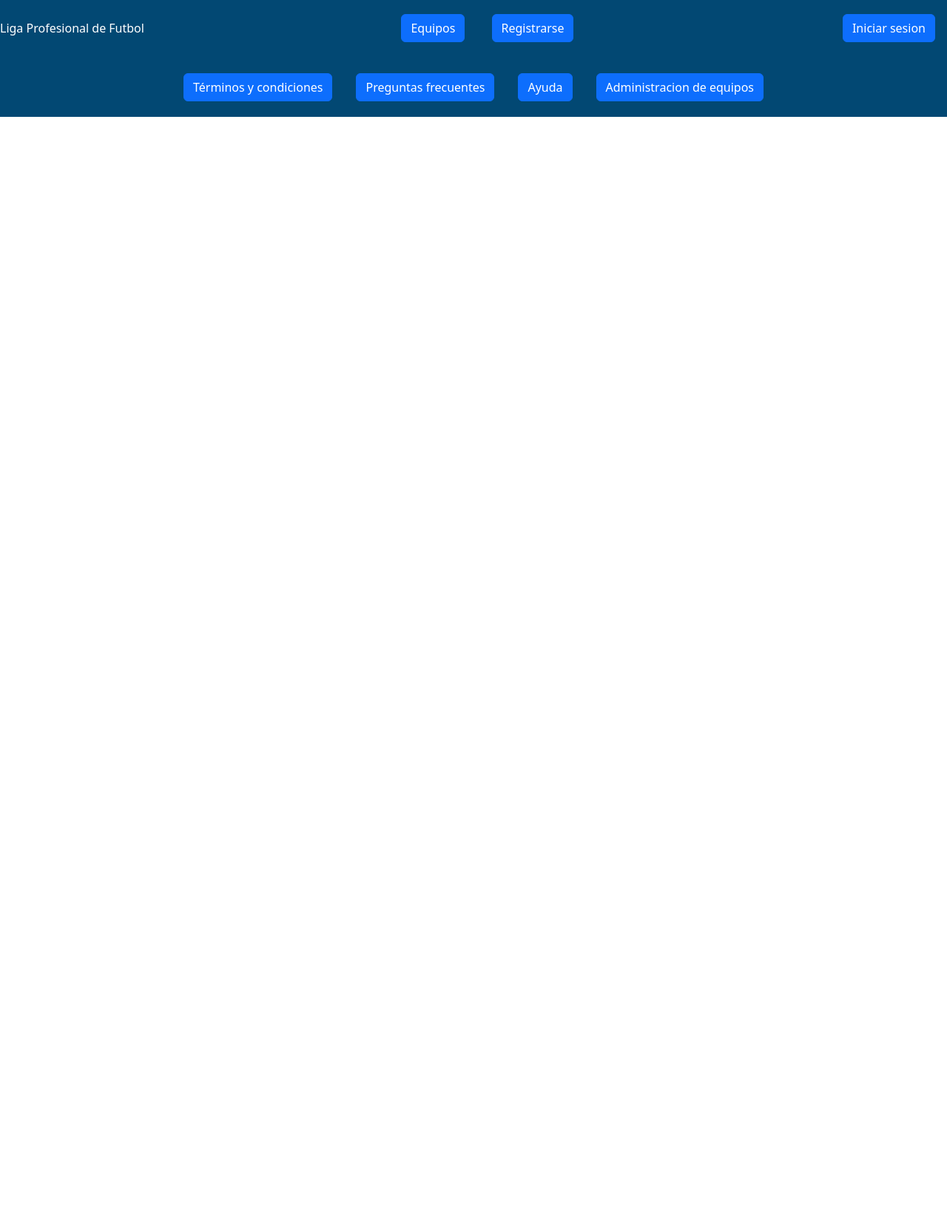
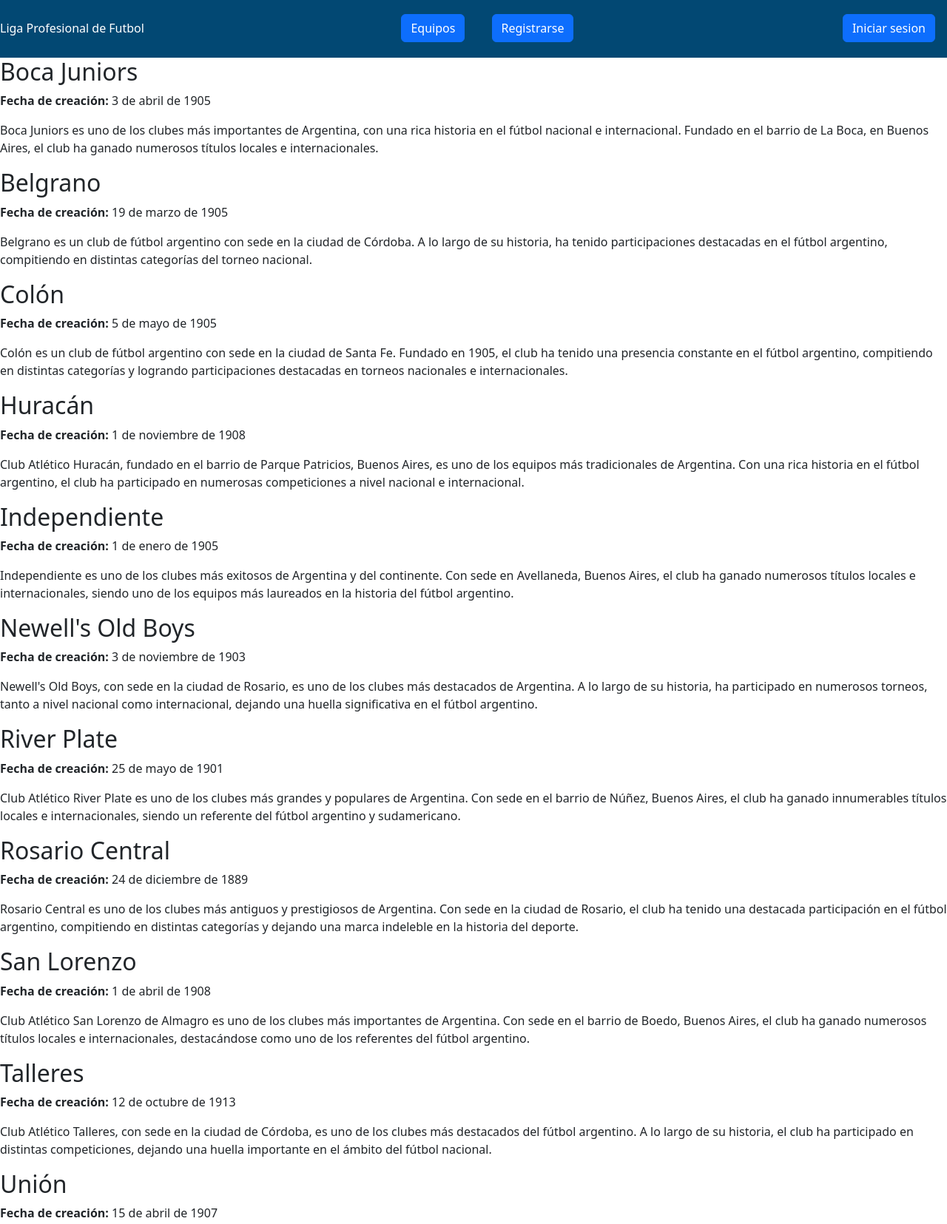
Before and after one commit to gml33/tp-codo-a-codo, a plain HTML site: page pages/detalle.html in a window 1280 px wide. Shown: the part 2-1657 px from the top of the page at 74% size. Before the commit the page ends 800 px from the top, so only its background shows below. Drawn offline with nearby package versions, Linux system fonts and the light colour scheme; files that its build step writes are made by us from their sources.

Commit message:
Detalles por equipo

```diff
--- a/pages/detalle.html
+++ b/pages/detalle.html
@@ -20,6 +20,90 @@
         </nav>
     </header>
 
+    <!-- Contenedor de Boca Juniors -->
+    <div class=info_equipo id="info_boca">
+        <h2>Boca Juniors</h2>
+        <p><strong>Fecha de creación:</strong> 3 de abril de 1905</p>
+        <p>Boca Juniors es uno de los clubes más importantes de Argentina, con una rica historia en el fútbol nacional e internacional. Fundado en el barrio de La Boca, en Buenos Aires, el club ha ganado numerosos títulos locales e internacionales.</p>
+    </div>
+
+    <!-- Contenedor de Belgrano -->
+    <div class=info_equipo id="info_belgrano">
+        <h2>Belgrano</h2>
+        <p><strong>Fecha de creación:</strong> 19 de marzo de 1905</p>
+        <p>Belgrano es un club de fútbol argentino con sede en la ciudad de Córdoba. A lo largo de su historia, ha tenido participaciones destacadas en el fútbol argentino, compitiendo en distintas categorías del torneo nacional.</p>
+    </div>
+
+    <!-- Contenedor de Colón -->
+    <div class=info_equipo id="info_colon">
+        <h2>Colón</h2>
+        <p><strong>Fecha de creación:</strong> 5 de mayo de 1905</p>
+        <p>Colón es un club de fútbol argentino con sede en la ciudad de Santa Fe. Fundado en 1905, el club ha tenido una presencia constante en el fútbol argentino, compitiendo en distintas categorías y logrando participaciones destacadas en torneos nacionales e internacionales.</p>
+    </div>
+
+    <!-- Contenedor de Huracán -->
+    <div class=info_equipo id="info_huracan">
+        <h2>Huracán</h2>
+        <p><strong>Fecha de creación:</strong> 1 de noviembre de 1908</p>
+        <p>Club Atlético Huracán, fundado en el barrio de Parque Patricios, Buenos Aires, es uno de los equipos más tradicionales de Argentina. Con una rica historia en el fútbol argentino, el club ha participado en numerosas competiciones a nivel nacional e internacional.</p>
+    </div>
+
+    <!-- Contenedor de Independiente -->
+    <div class=info_equipo id="info_independiente">
+        <h2>Independiente</h2>
+        <p><strong>Fecha de creación:</strong> 1 de enero de 1905</p>
+        <p>Independiente es uno de los clubes más exitosos de Argentina y del continente. Con sede en Avellaneda, Buenos Aires, el club ha ganado numerosos títulos locales e internacionales, siendo uno de los equipos más laureados en la historia del fútbol argentino.</p>
+    </div>
+
+    <!-- Contenedor de Newells -->
+    <div class=info_equipo id="info_newells">
+        <h2>Newell's Old Boys</h2>
+        <p><strong>Fecha de creación:</strong> 3 de noviembre de 1903</p>
+        <p>Newell's Old Boys, con sede en la ciudad de Rosario, es uno de los clubes más destacados de Argentina. A lo largo de su historia, ha participado en numerosos torneos, tanto a nivel nacional como internacional, dejando una huella significativa en el fútbol argentino.</p>
+    </div>
+
+    <!-- Contenedor de River Plate -->
+    <div class=info_equipo id="info_river">
+        <h2>River Plate</h2>
+        <p><strong>Fecha de creación:</strong> 25 de mayo de 1901</p>
+        <p>Club Atlético River Plate es uno de los clubes más grandes y populares de Argentina. Con sede en el barrio de Núñez, Buenos Aires, el club ha ganado innumerables títulos locales e internacionales, siendo un referente del fútbol argentino y sudamericano.</p>
+    </div>
+
+    <!-- Contenedor de Rosario Central -->
+    <div class=info_equipo id="info_rosariocentral">
+        <h2>Rosario Central</h2>
+        <p><strong>Fecha de creación:</strong> 24 de diciembre de 1889</p>
+        <p>Rosario Central es uno de los clubes más antiguos y prestigiosos de Argentina. Con sede en la ciudad de Rosario, el club ha tenido una destacada participación en el fútbol argentino, compitiendo en distintas categorías y dejando una marca indeleble en la historia del deporte.</p>
+    </div>
+
+    <!-- Contenedor de San Lorenzo -->
+    <div class=info_equipo id="info_sanlorenzo">
+        <h2>San Lorenzo</h2>
+        <p><strong>Fecha de creación:</strong> 1 de abril de 1908</p>
+        <p>Club Atlético San Lorenzo de Almagro es uno de los clubes más importantes de Argentina. Con sede en el barrio de Boedo, Buenos Aires, el club ha ganado numerosos títulos locales e internacionales, destacándose como uno de los referentes del fútbol argentino.</p>
+    </div>
+
+    <!-- Contenedor de Talleres -->
+    <div class=info_equipo id="info_talleres">
+        <h2>Talleres</h2>
+        <p><strong>Fecha de creación:</strong> 12 de octubre de 1913</p>
+        <p>Club Atlético Talleres, con sede en la ciudad de Córdoba, es uno de los clubes más destacados del fútbol argentino. A lo largo de su historia, el club ha participado en distintas competiciones, dejando una huella importante en el ámbito del fútbol nacional.</p>
+    </div>
+
+    <!-- Contenedor de Unión -->
+    <div class=info_equipo id="info_union">
+        <h2>Unión</h2>
+        <p><strong>Fecha de creación:</strong> 15 de abril de 1907</p>
+        <p>Club Atlético Unión es un club de fútbol argentino con sede en la ciudad de Santa Fe. A lo largo de su historia, el club ha participado en distintas categorías del fútbol argentino, representando a la provincia de Santa Fe en el ámbito nacional.</p>
+    </div>
+
+    <!-- Contenedor de Vélez -->
+    <div class=info_equipo id="info_velez">
+        <h2>Vélez Sarsfield</h2>
+        <p><strong>Fecha de creación:</strong> 1 de enero de 1910</p>
+        <p>Club Atlético Vélez Sarsfield es uno de los clubes más importantes de Argentina. Con sede en el barrio de Liniers, Buenos Aires, el club ha ganado numerosos títulos locales e internacionales, destacándose por su estilo de juego y su sólida estructura institucional.</p>
+    </div>
+
     <div class="footer">
         <button class="btn btn-primary btnfooter">Términos y condiciones</button>
         <button class="btn btn-primary btnfooter">Preguntas frecuentes</button>
```
